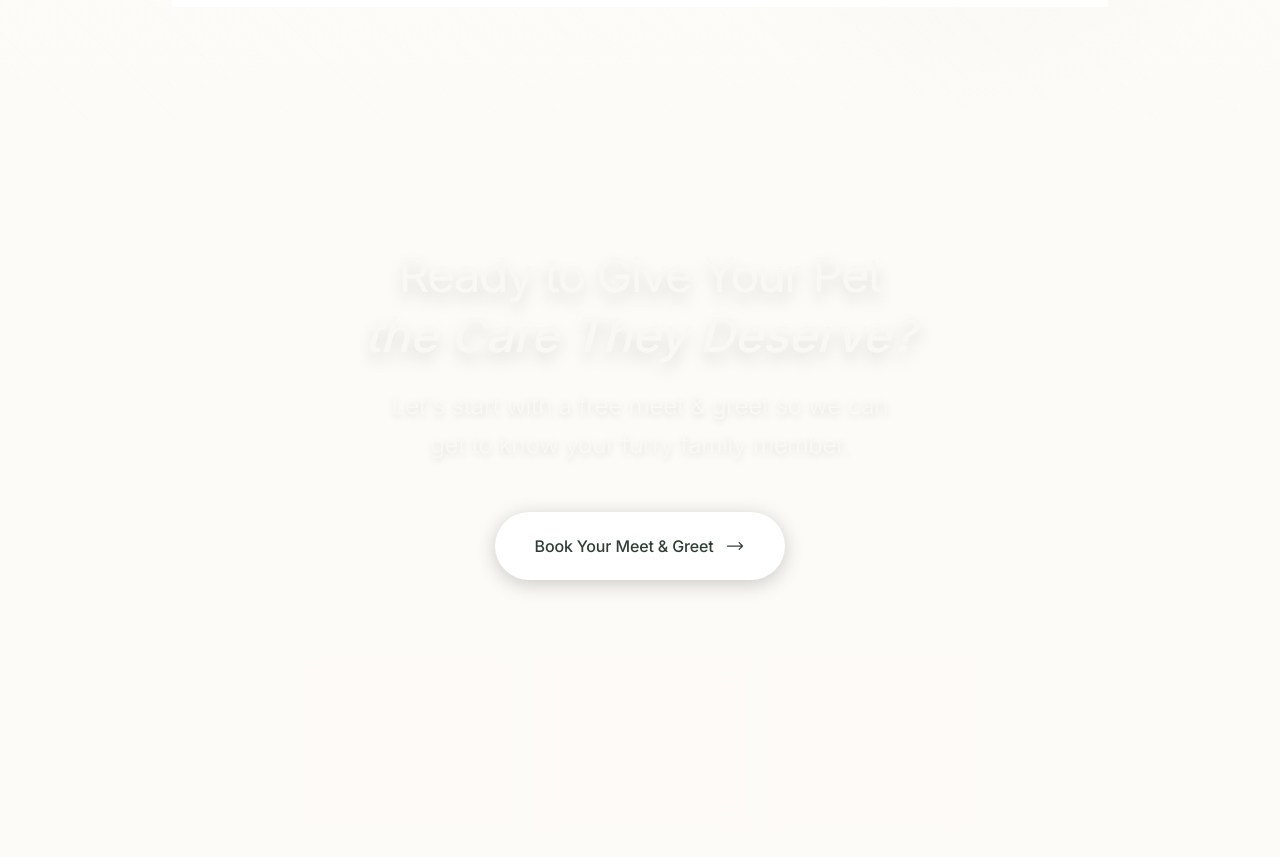
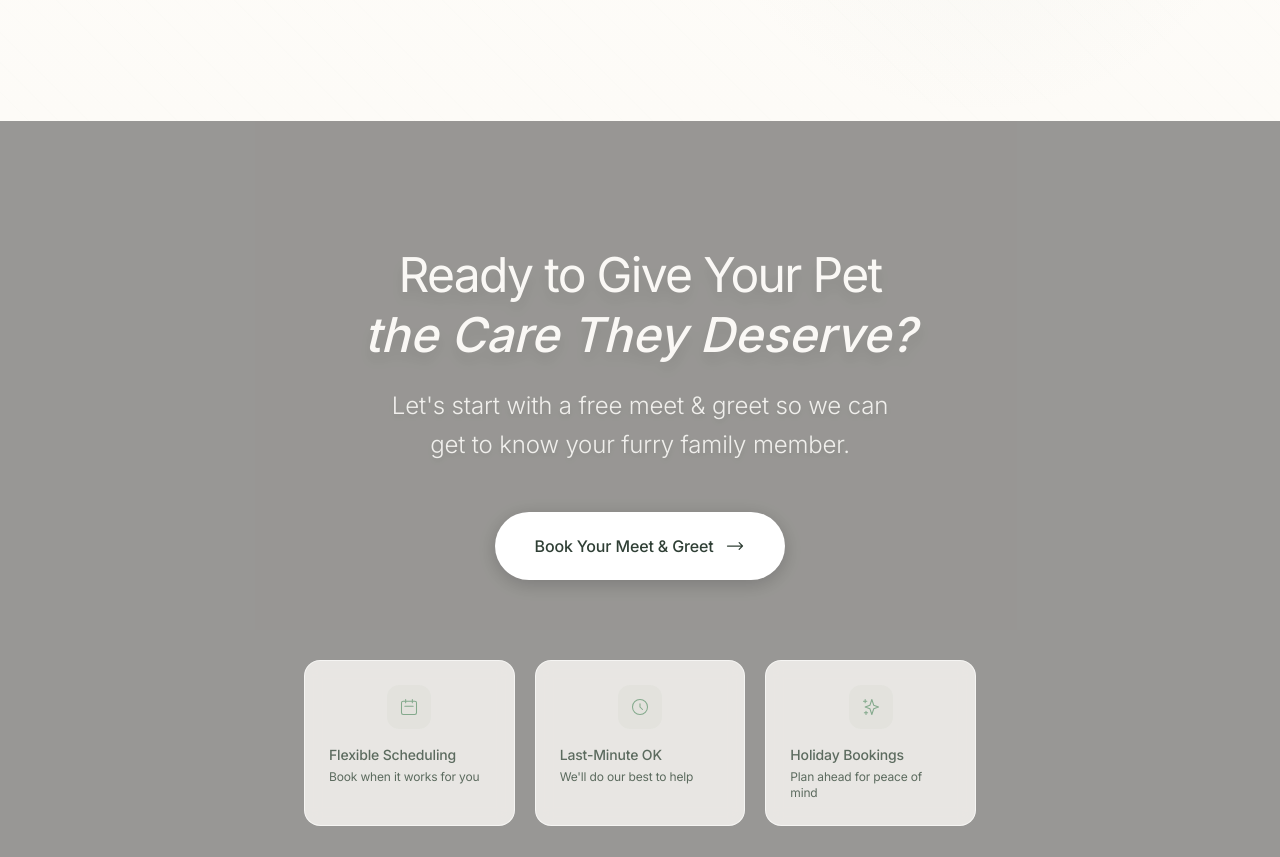
Before and after one commit to marcushatz/pamweb, a React (Vite) app: page / in a window 1280 px wide. Shown: the part 1940-2797 px from the top of the page. Built offline with nearby package versions, Linux system fonts and the light colour scheme.

Commit message:
Optimize mobile bg without affecting desktop clip-path

```diff
--- a/src/sections/BookingCTA.tsx
+++ b/src/sections/BookingCTA.tsx
@@ -11,16 +11,27 @@ const BookingCTA = () => {
     ];
 
     return (
-        <section id="book" className="relative py-24 md:py-32" style={{ clipPath: 'inset(0)' }}>
-            {/* Fixed Background Layer - Clipped by Parent */}
-            <div className="fixed inset-0 w-full h-full -z-50">
+        <section id="book" className="relative py-24 md:py-32 md:[clip-path:inset(0)]">
+            {/* Desktop Background (Fixed Window Effect) */}
+            <div className="hidden md:block fixed inset-0 w-full h-full -z-50">
                 <img
                     src="/dog1.png"
                     alt="Background"
                     className="w-full h-full object-cover scale-[1.5]"
                 />
-                <div className="absolute inset-0 bg-black/40" />
             </div>
+
+            {/* Mobile Background (Classic Fixed/Parallax) */}
+            <div
+                className="md:hidden absolute inset-0 -z-50 w-full h-full bg-fixed bg-center bg-no-repeat"
+                style={{
+                    backgroundImage: "url('/dog1.png')",
+                    backgroundSize: 'auto 150%'
+                }}
+            />
+
+            {/* Shared Dark Overlay */}
+            <div className="absolute inset-0 bg-black/40 -z-40" />
 
             {/* Content Layer */}
             <div className="container mx-auto px-6 relative z-10">
```
